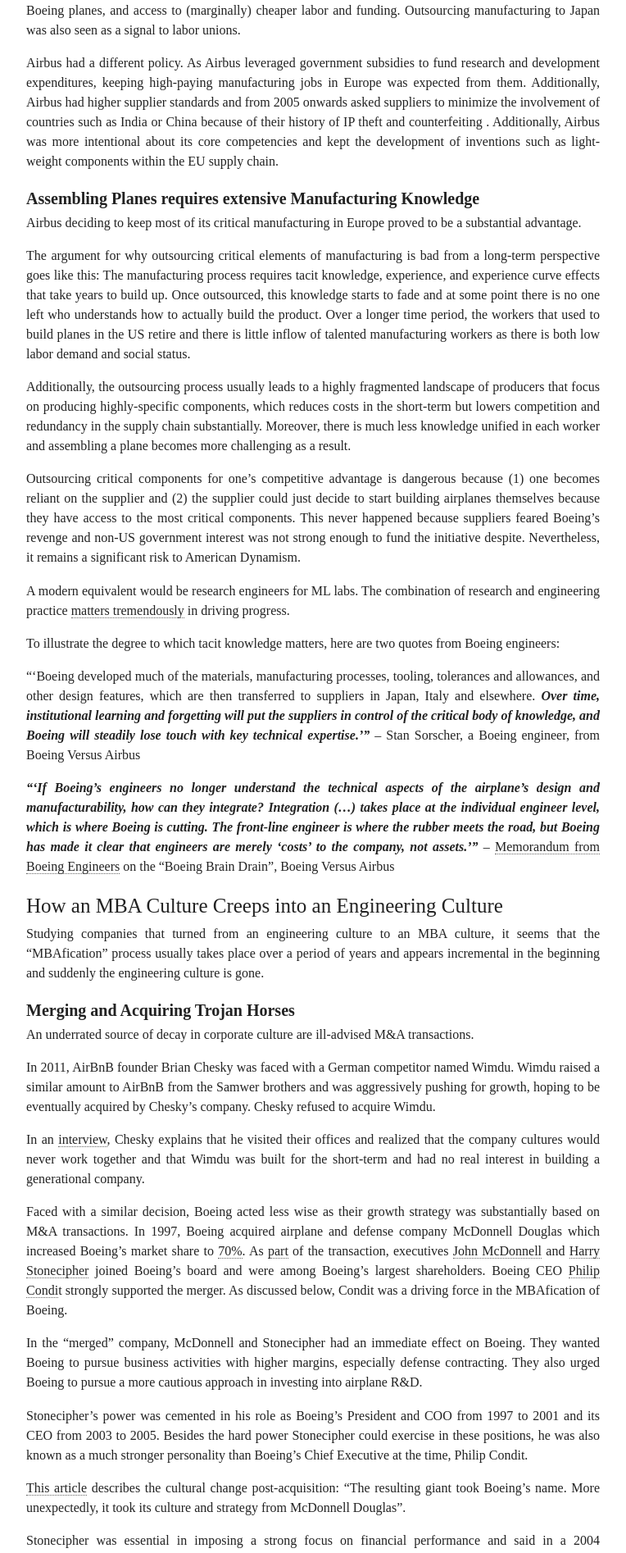
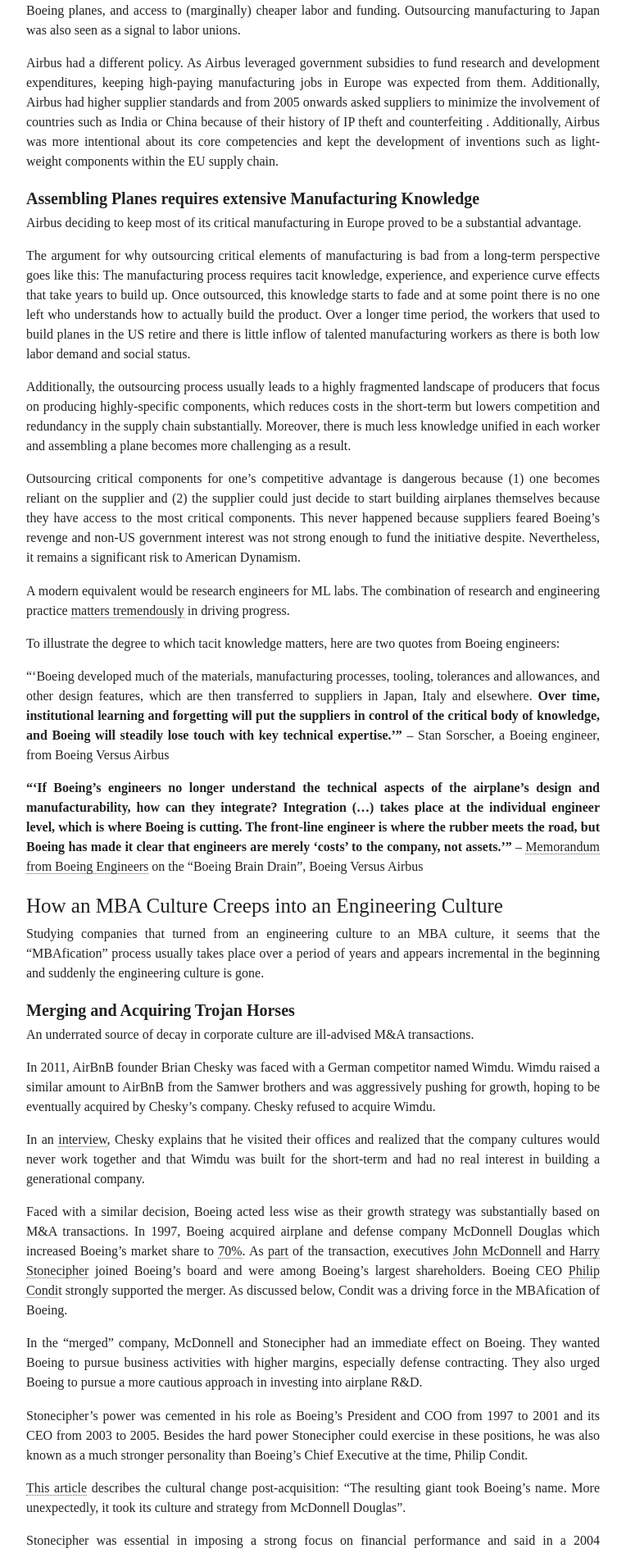
Before and after one commit to jannikls/jannikls.github.io, a Jekyll site: the page built from _posts/2024-02-12-boeing-versus-airbus.markdown, in a window 1280 px wide. Shown: the part 2887-4781 px from the top of the page at 82% size, without its empty margins (258-1022 px from the left). Built offline with Jekyll 4.4.1, drawn with Linux system fonts in a browser that asks for light colours; some web fonts are replaced; comment, search, counter and statistics services are not loaded.

```diff
--- a/_posts/2024-02-12-boeing-versus-airbus.markdown
+++ b/_posts/2024-02-12-boeing-versus-airbus.markdown
@@ -92,9 +92,9 @@ A modern equivalent would be research engineers for ML labs. The combination of
 
 To illustrate the degree to which tacit knowledge matters, here are two quotes from Boeing engineers:
 
-“‘Boeing developed much of the materials, manufacturing processes, tooling, tolerances and allowances, and other design features, which are then transferred to suppliers in Japan, Italy and elsewhere. ***Over time, institutional learning and forgetting will put the suppliers in control of the critical body of knowledge, and Boeing will steadily lose touch with key technical expertise.’”*** – Stan Sorscher, a Boeing engineer, from Boeing Versus Airbus
+“‘Boeing developed much of the materials, manufacturing processes, tooling, tolerances and allowances, and other design features, which are then transferred to suppliers in Japan, Italy and elsewhere. **Over time, institutional learning and forgetting will put the suppliers in control of the critical body of knowledge, and Boeing will steadily lose touch with key technical expertise.’”** – Stan Sorscher, a Boeing engineer, from Boeing Versus Airbus
 
-***“‘If Boeing’s engineers no longer understand the technical aspects of the airplane’s design and manufacturability, how can they integrate? Integration (...) takes place at the individual engineer level, which is where Boeing is cutting. The front-line engineer is where the rubber meets the road, but Boeing has made it clear that engineers are merely ‘costs’ to the company, not assets.’”*** – [Memorandum from Boeing Engineers](https://www.airliners.net/forum/viewtopic.php?t=213075) on the “Boeing Brain Drain”, Boeing Versus Airbus
+**“‘If Boeing’s engineers no longer understand the technical aspects of the airplane’s design and manufacturability, how can they integrate? Integration (...) takes place at the individual engineer level, which is where Boeing is cutting. The front-line engineer is where the rubber meets the road, but Boeing has made it clear that engineers are merely ‘costs’ to the company, not assets.’”** – [Memorandum from Boeing Engineers](https://www.airliners.net/forum/viewtopic.php?t=213075) on the “Boeing Brain Drain”, Boeing Versus Airbus
 
 
 ## How an MBA Culture Creeps into an Engineering Culture<a id="how-an-mba-culture-creeps-into-an-engineering-culture"></a>
```
